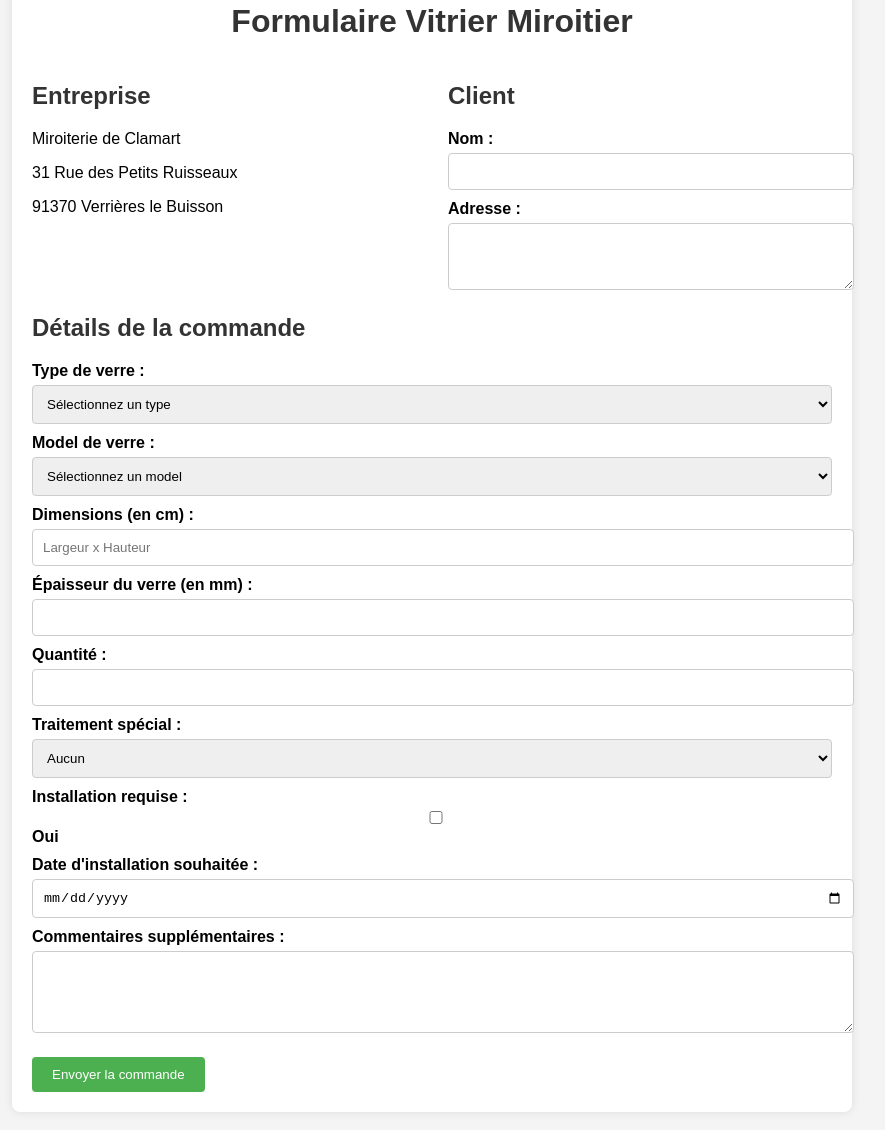
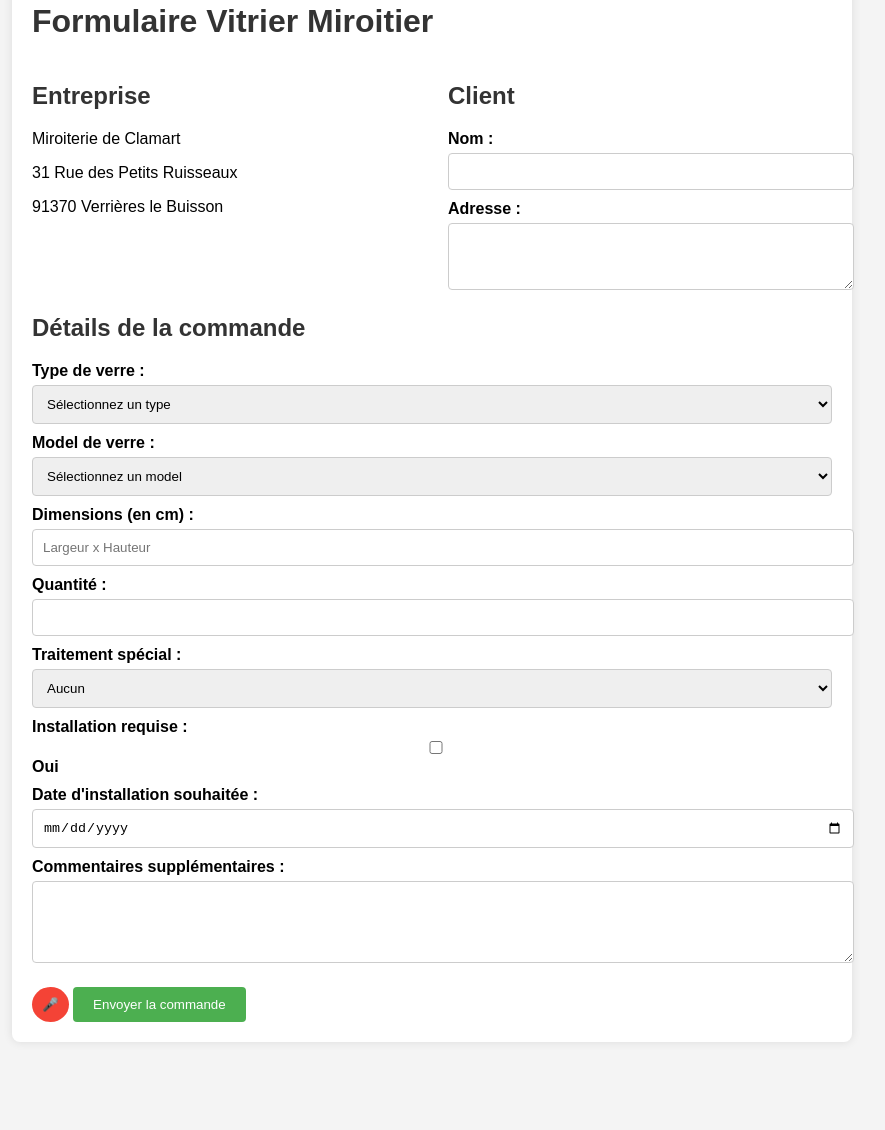
Before and after one commit to carlitos245/email, a plain HTML site: page index.html in a window 1280 px wide. Shown: the part 88-1218 px from the top of the page, without its empty margins (208-1093 px from the left). After the commit the page ends 1180 px from the top, so only its background shows below. Drawn offline with Linux system fonts and the light colour scheme.

Commit message:
Update index.html

```diff
--- a/index.html
+++ b/index.html
@@ -52,11 +52,20 @@
         .company-info, .client-info {
             width: 48%;
         }
+        .mic-button {
+            background-color: #f44336;
+            color: white;
+            border: none;
+            border-radius: 50%;
+            cursor: pointer;
+            padding: 10px;
+            margin-top: 10px;
+        }
     </style>
 </head>
 <body>
     <div class="container">
-        <center><h1>Formulaire Vitrier Miroitier</h1></center>
+        <h1>Formulaire Vitrier Miroitier</h1>
         <div class="header">
             <div class="company-info">
                 <h2>Entreprise</h2>
@@ -73,7 +82,7 @@
             </div>
         </div>
 
-        <form id="vitrier-form" action="mailto:votre-email@example.com" method="post" enctype="text/plain">
+        <form id="vitrier-form" action="ccal2@vitreclair.fr" method="post" enctype="text/plain">
             <h2>Détails de la commande</h2>
 
             <label for="type-verre">Type de verre :</label>
@@ -97,9 +106,6 @@
             <label for="dimensions">Dimensions (en cm) :</label>
             <input type="text" id="dimensions" name="dimensions" placeholder="Largeur x Hauteur" required>
 
-            <label for="epaisseur">Épaisseur du verre (en mm) :</label>
-            <input type="text" id="epaisseur" name="epaisseur" min="1" required>
-
             <label for="quantite">Quantité :</label>
             <input type="number" id="quantite" name="quantite" min="1" required>
 
@@ -120,9 +126,33 @@
 
             <label for="commentaires">Commentaires supplémentaires :</label>
             <textarea id="commentaires" name="commentaires" rows="4"></textarea>
+            <button type="button" class="mic-button" onclick="startDictation()">🎤</button>
 
             <button type="submit">Envoyer la commande</button>
         </form>
     </div>
+
+    <script>
+        function startDictation() {
+            if (window.hasOwnProperty('webkitSpeechRecognition')) {
+                var recognition = new webkitSpeechRecognition();
+
+                recognition.continuous = false;
+                recognition.interimResults = false;
+
+                recognition.lang = "fr-FR";
+                recognition.start();
+
+                recognition.onresult = function(e) {
+                    document.getElementById('commentaires').value = e.results[0][0].transcript;
+                    recognition.stop();
+                };
+
+                recognition.onerror = function(e) {
+                    recognition.stop();
+                }
+            }
+        }
+    </script>
 </body>
 </html>
```
